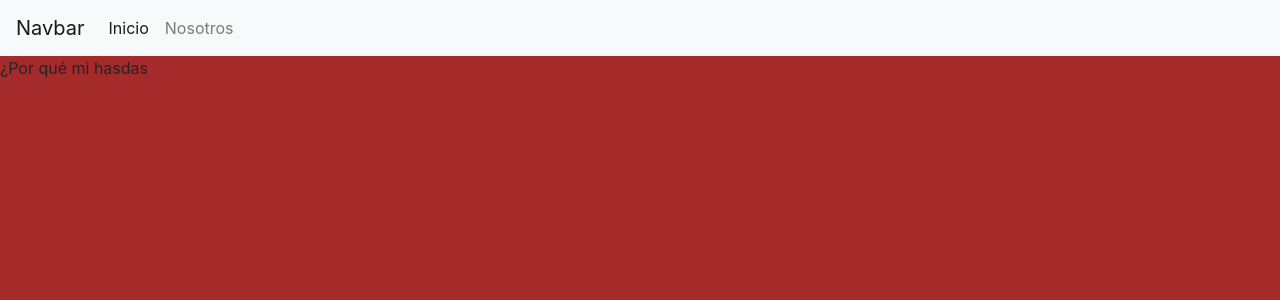
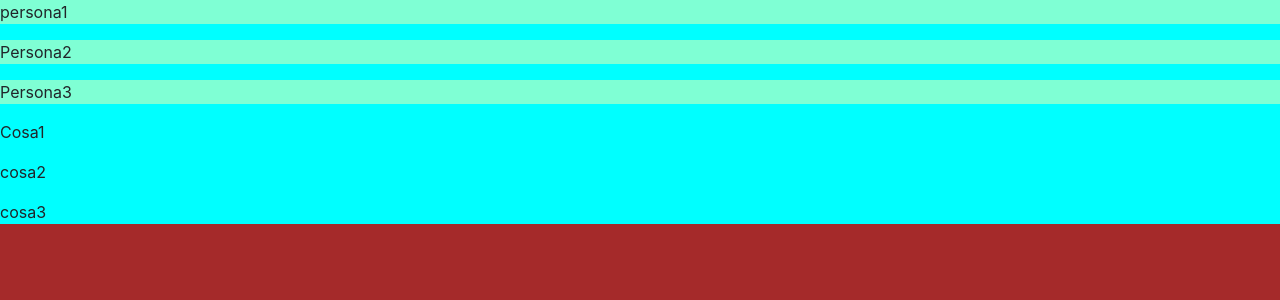
Before and after one commit to jota-dev/tets, a Flask app: page / in a window 1280 px wide. Shown: the top 300 px of the page. Run offline with Flask 2, Linux system fonts and the light colour scheme; some libraries are stand-ins or nearby versions.

Commit message:
adasdasd
asdasdasd

```diff
--- a/app.py
+++ b/app.py
@@ -5,7 +5,9 @@ app = Flask(__name__)
 
 @app.route('/')
 def index():
-    return render_template('index.html')
+    personas = ["persona1", "Persona2", "Persona3"]
+    cosas = ["Cosa1", "cosa2", "cosa3"]
+    return render_template('index.html', personas=personas, cosas=cosas)
 
 
 @app.route('/about')
--- a/templates/index.html
+++ b/templates/index.html
@@ -9,5 +9,21 @@ active
 {% endblock %}
 
 {% block contenido %}
-¿Por qué mi hasdas
+    <style>
+    .persona{
+        background-color: aquamarine;
+    }
+
+    </style>
+    {% for persona in personas %}
+        <div class="persona">
+            <p> {{ persona }}</p>
+        </div>
+    {% endfor %}
+
+    {% for cosa in cosas %}
+        <div class="cosa">
+            <p> {{ cosa }}</p>
+        </div>
+    {% endfor %}
 {% endblock %}
--- a/templates/layout.html
+++ b/templates/layout.html
@@ -17,32 +17,24 @@
             background-color: brown;
         }
 
+        #sidebar{
+            background-color: aqua;
+        }
+
     </style>
 </head>
 
 <body>
 
+<div>
 
-    <nav class="navbar navbar-expand-lg navbar-light bg-light">
-        <a class="navbar-brand" href="/">Navbar</a>
-        <button class="navbar-toggler" type="button" data-toggle="collapse" data-target="#navbarNav"
-            aria-controls="navbarNav" aria-expanded="false" aria-label="Toggle navigation">
-            <span class="navbar-toggler-icon"></span>
-        </button>
-        <div class="collapse navbar-collapse" id="navbarNav">
-            <ul class="navbar-nav">
-                <li class="nav-item {% block index_activo %}{% endblock %}">
-                    <a class="nav-link" href="/">Inicio <span class="sr-only">(current)</span></a>
-                </li>
-                <li class="nav-item {% block about_activo %}{% endblock %}">
-                    <a class="nav-link" href="about">Nosotros</a>
-                </li>
+</div>
 
-            </ul>
-        </div>
-    </nav>
+
+    <div id="sidebar">
     {% block contenido %}
     {% endblock %}
+    </div>
     <!-- Optional JavaScript -->
     <!-- jQuery first, then Popper.js, then Bootstrap JS -->
     <script src="https://code.jquery.com/jquery-3.5.1.slim.min.js"
```
